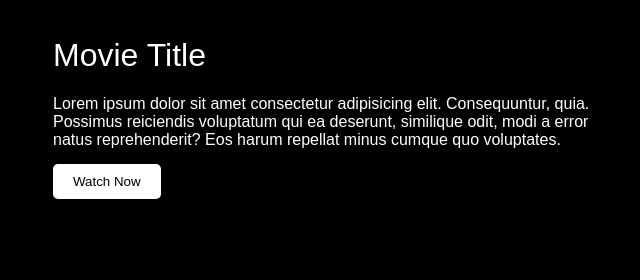
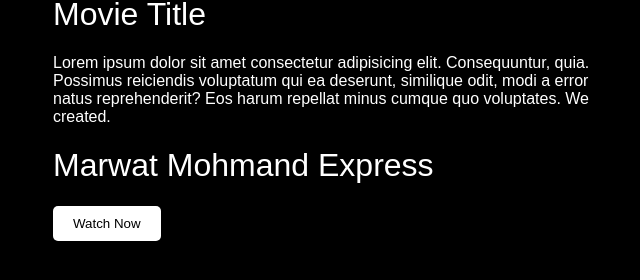
Before and after one commit to Marwat-Mohmand/Projects, a plain HTML site: page ttrailer.html in a window 1280 px wide. Shown: the part 452-732 px from the top of the page, without its empty margins (312-952 px from the left). Drawn offline with Linux system fonts and the light colour scheme.

Commit message:
name added
name added

```diff
--- a/ttrailer.html
+++ b/ttrailer.html
@@ -24,8 +24,10 @@
      Consequuntur, quia. Possimus reiciendis voluptatum qui
      ea deserunt, similique odit, modi a error natus reprehenderit?
       Eos harum repellat minus cumque quo voluptates.
+      We created.
 
 </p>
+<h1>Marwat Mohmand Express</h1>
 <button class="btn">Watch Now</button>
 </div>
 <div class="trailer-container active">
```
Also changed, not shown: Timer/timer.html (+1 -1 lines).
